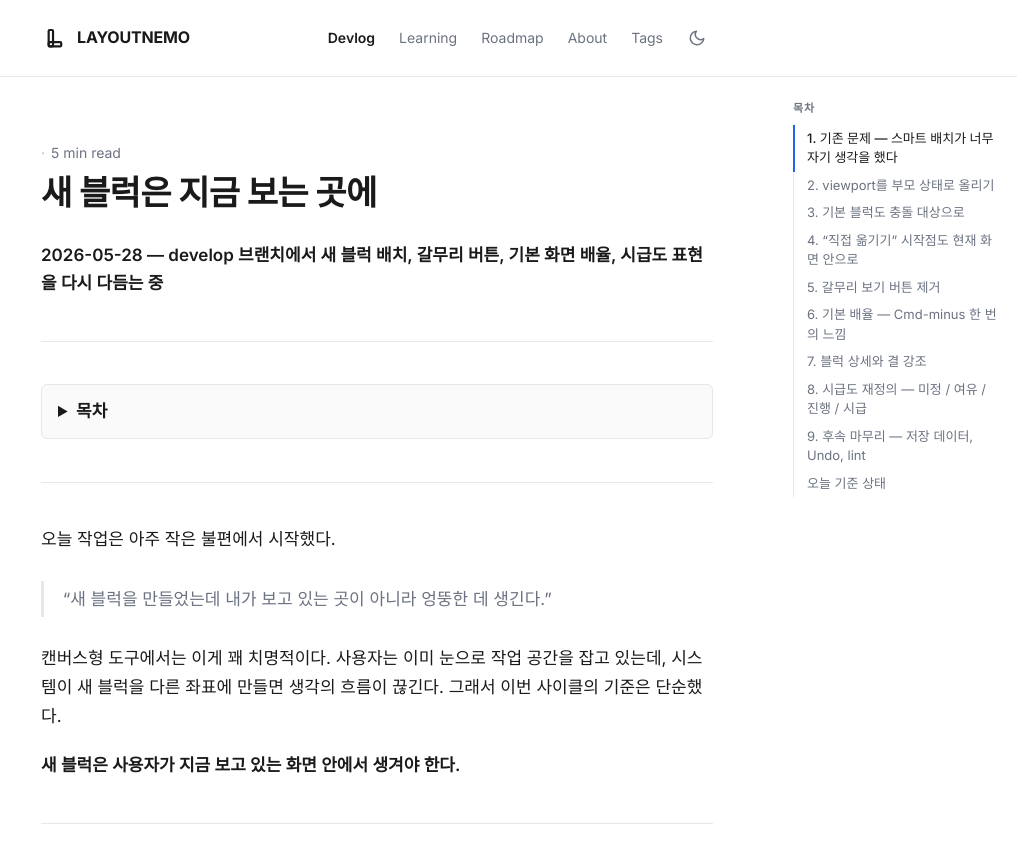
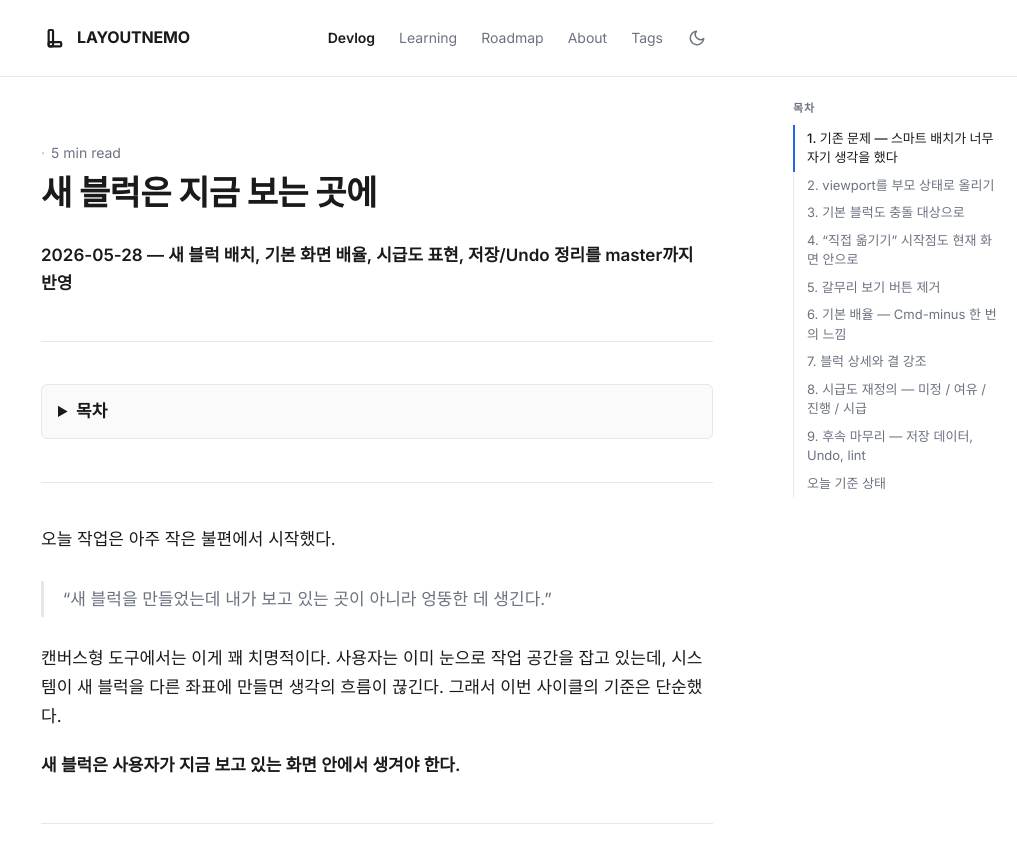
Before and after one commit to Yuwolx/LAYOUTNEMO, a Jekyll site: the page built from docs/devlog/2026-05-28-viewport-aware-placement-and-scale.md, in a window 1280 px wide and 900 px high. Shown: the top 863 px of the window, without its empty margins (263-1280 px from the left). Built offline with Jekyll 4.4.1, drawn with Linux system fonts in a browser that asks for light colours; some web fonts are replaced; some of the changed text lies outside the part shown.

Commit message:
Clarify master status in devlog

```diff
--- a/docs/devlog/2026-05-28-viewport-aware-placement-and-scale.md
+++ b/docs/devlog/2026-05-28-viewport-aware-placement-and-scale.md
@@ -8,7 +8,7 @@ nav_order: 7
 # 새 블럭은 지금 보는 곳에
 {: .no_toc }
 
-**2026-05-28 — develop 브랜치에서 새 블럭 배치, 갈무리 버튼, 기본 화면 배율, 시급도 표현을 다시 다듬는 중**
+**2026-05-28 — 새 블럭 배치, 기본 화면 배율, 시급도 표현, 저장/Undo 정리를 master까지 반영**
 {: .fs-5 .fw-300 }
 
 ---
```
Also changed, not shown: other parts of docs/devlog/2026-05-28-viewport-aware-placement-and-scale.md (+1 -1 lines).
